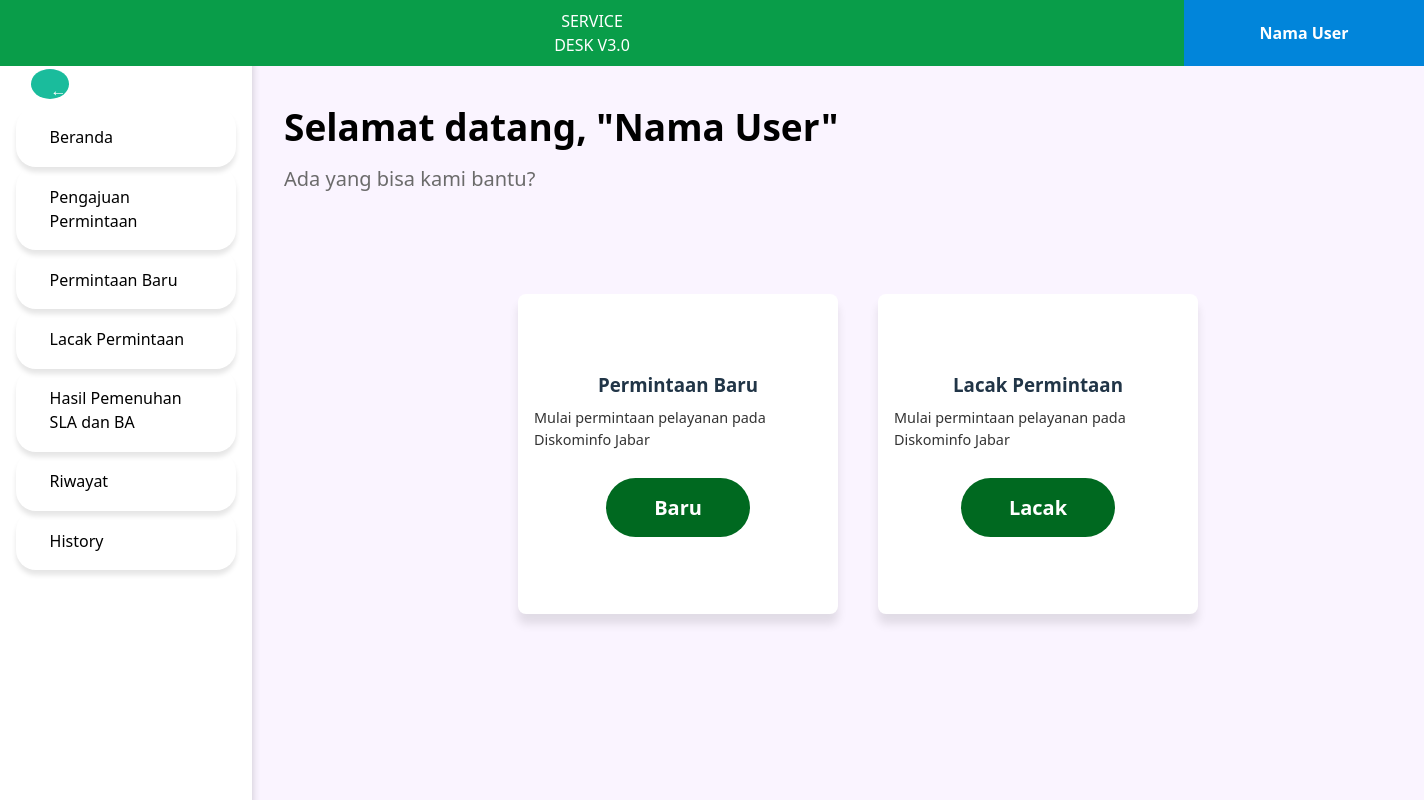
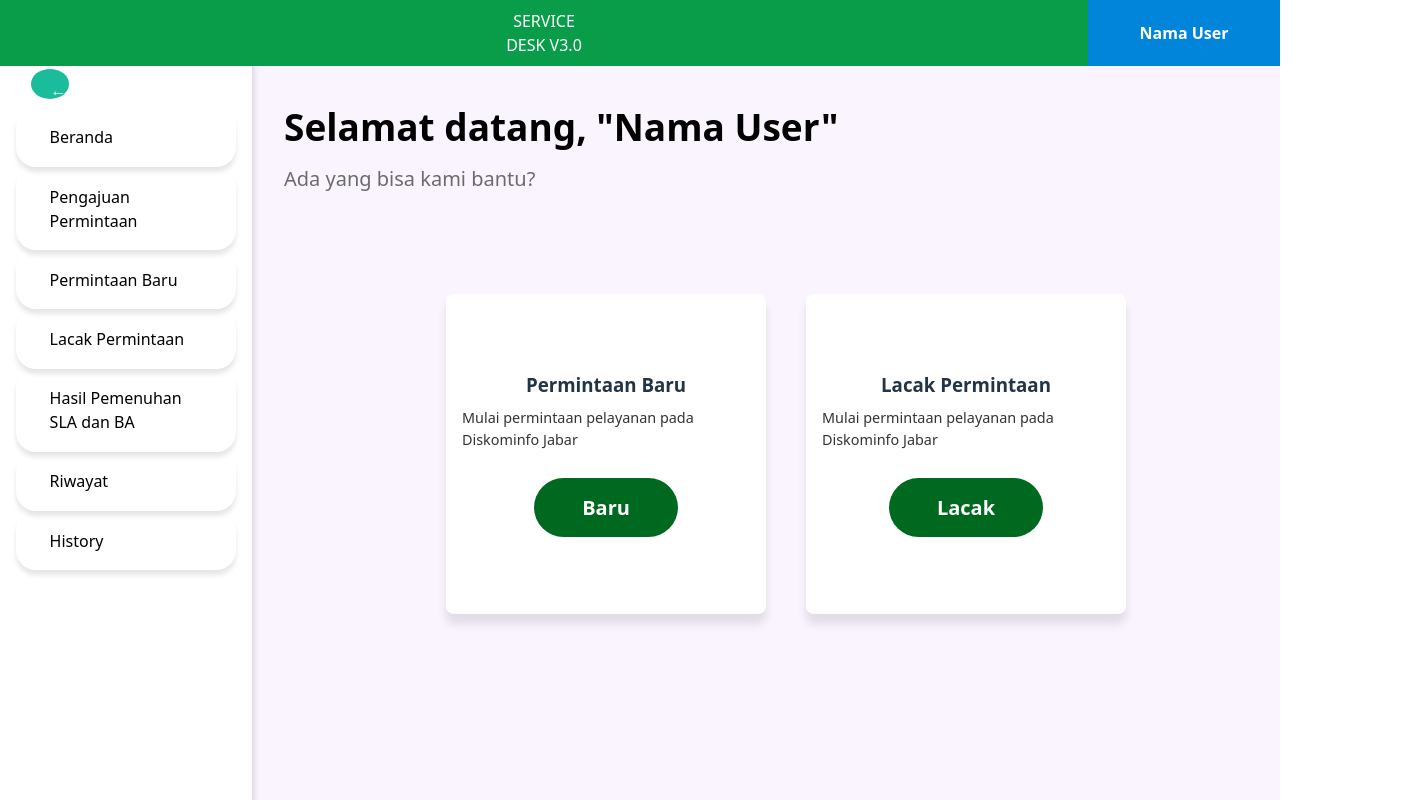
Before and after one commit to Damairf/Service-Desk-3.0, a Vue app in the folder Frontend-Service-Desk/service-desk-v3/: page /beranda in a window 1280 px wide. Shown: the top 800 px of the page, 1424 px wide, since content can reach past the window. Built offline with nearby package versions, Linux system fonts and the light colour scheme.

Commit message:
raya rev navbar commit

```diff
--- a/Frontend-Service-Desk/service-desk-v3/src/views/User/Navbar/navbar.css
+++ b/Frontend-Service-Desk/service-desk-v3/src/views/User/Navbar/navbar.css
@@ -84,13 +84,13 @@
   align-content: center;
   background-color: #099D49;
   color: white;
-  width: 74rem;
+  width: 85vw;
   padding-top: 0;
 }
 
 .akun{
   background-color: #0185DA;
-  width: 15rem;
+  width: 15vw;
   text-align: center;
   color: white;
 }
```
